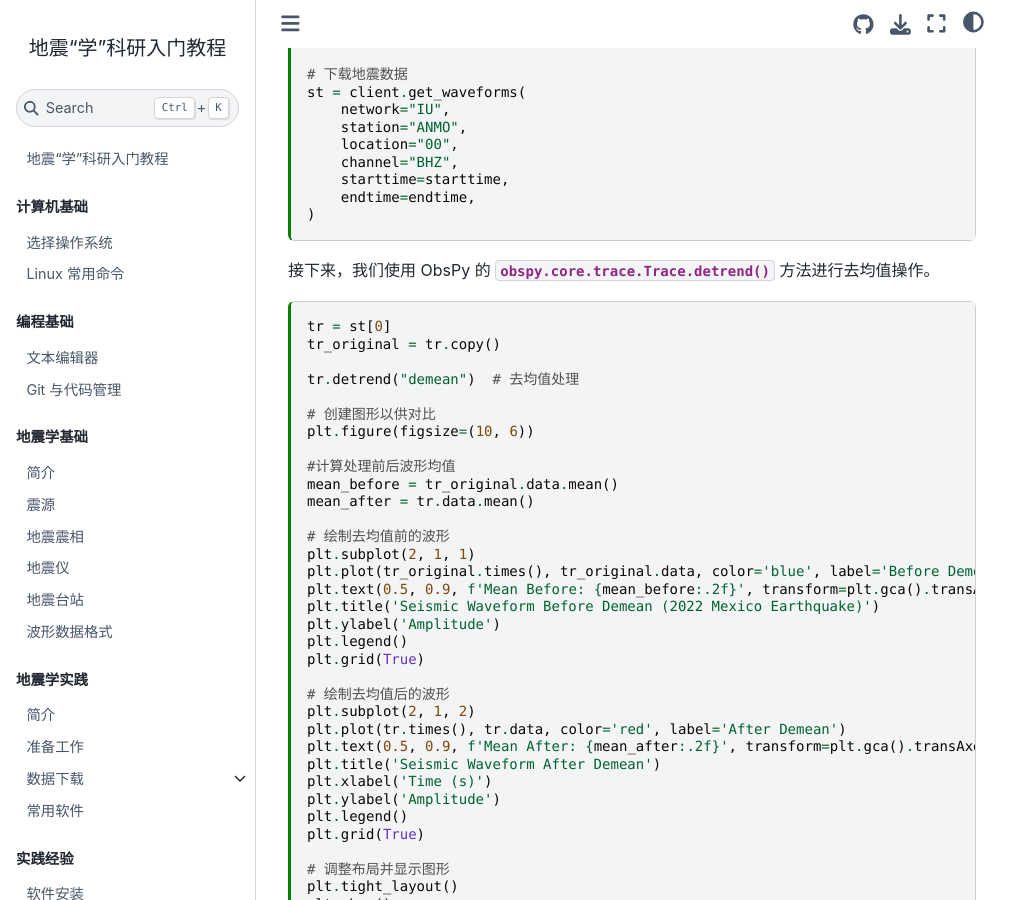
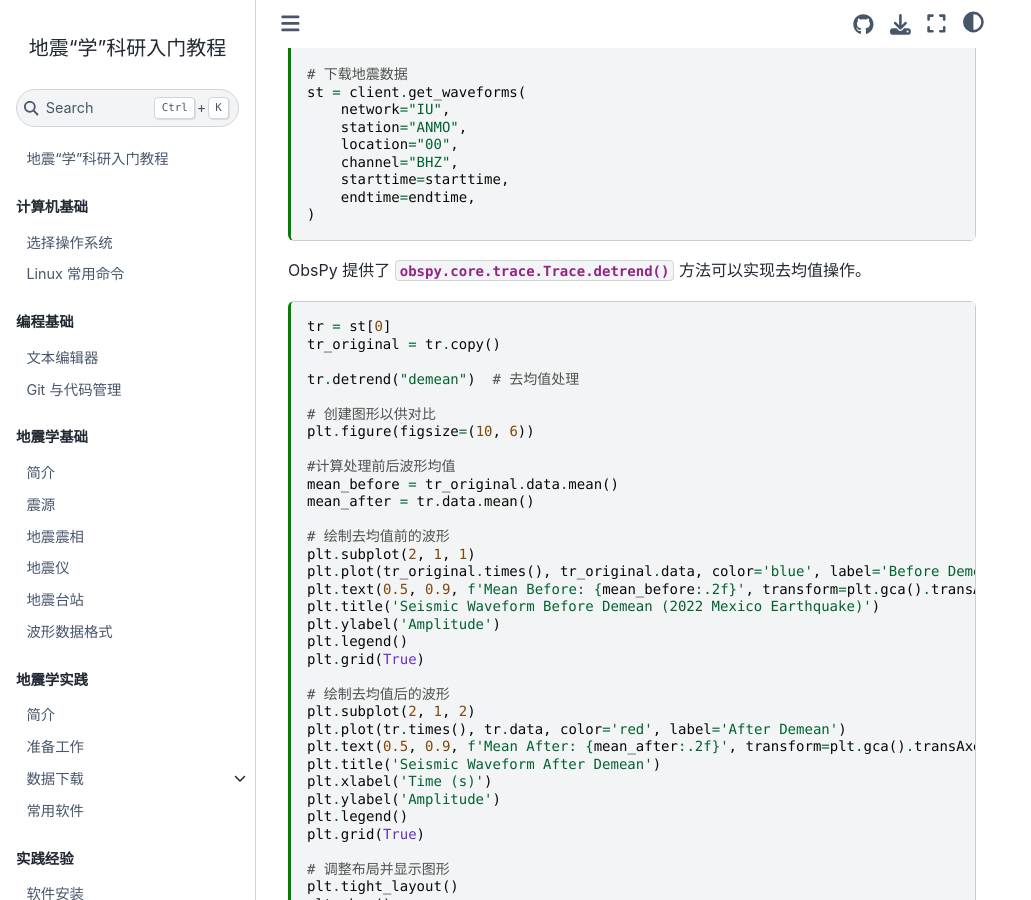
Before and after one commit to seismo-learn/seismology101, a Jupyter Book: the page built from source/exercises/demean.md, in a window 1280 px wide and 900 px high, scrolled down 715 px. Shown: the whole window, without its empty margins (0-1031 px from the left). Built offline with Jupyter Book 1.0.4 settings and Sphinx 7.4.7 and the Sphinx Book theme 1.1.4, drawn with Linux system fonts in a browser that asks for light colours; pages that are not in the unit, such as notebooks, are missing from menus.

Commit message:
Update source/exercises/demean.md
Co-authored-by: Dongdong Tian <seisman.info@gmail.com>

````diff
--- a/source/exercises/demean.md
+++ b/source/exercises/demean.md
@@ -54,7 +54,7 @@ st = client.get_waveforms(
 )
 ```
 
-接下来，我们使用 ObsPy 的 {meth}`obspy.core.trace.Trace.detrend` 方法进行去均值操作。
+ObsPy 提供了 {meth}`obspy.core.trace.Trace.detrend` 方法可以实现去均值操作。
 
 ```{code-cell} ipython3
 tr = st[0]
````
